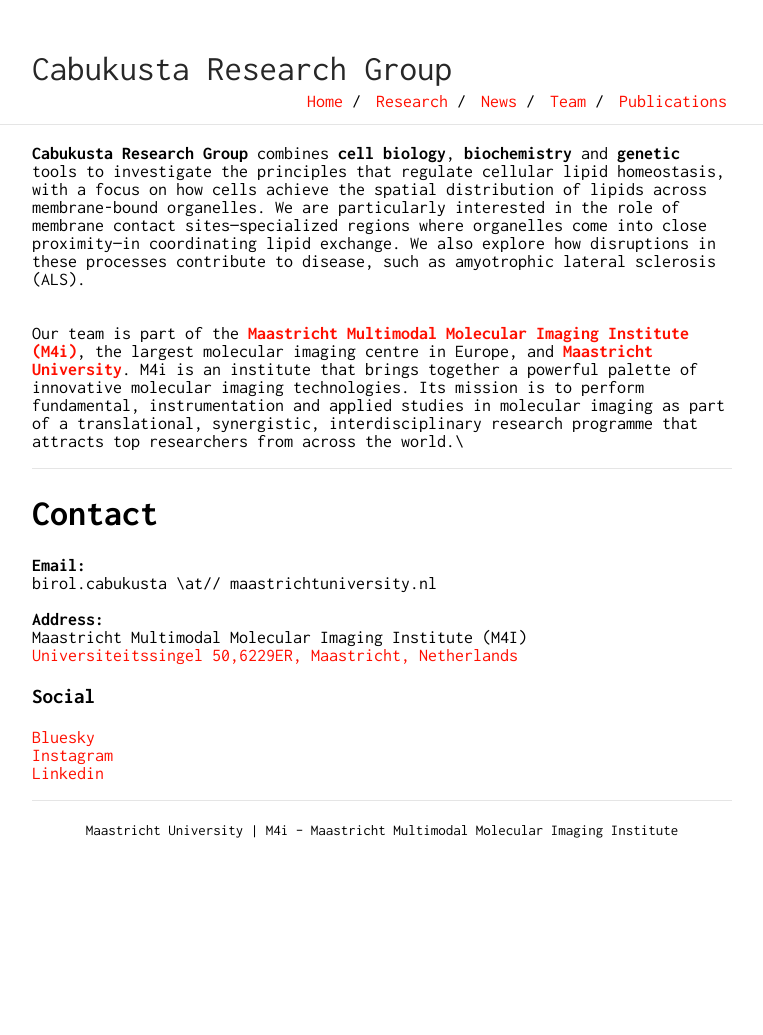
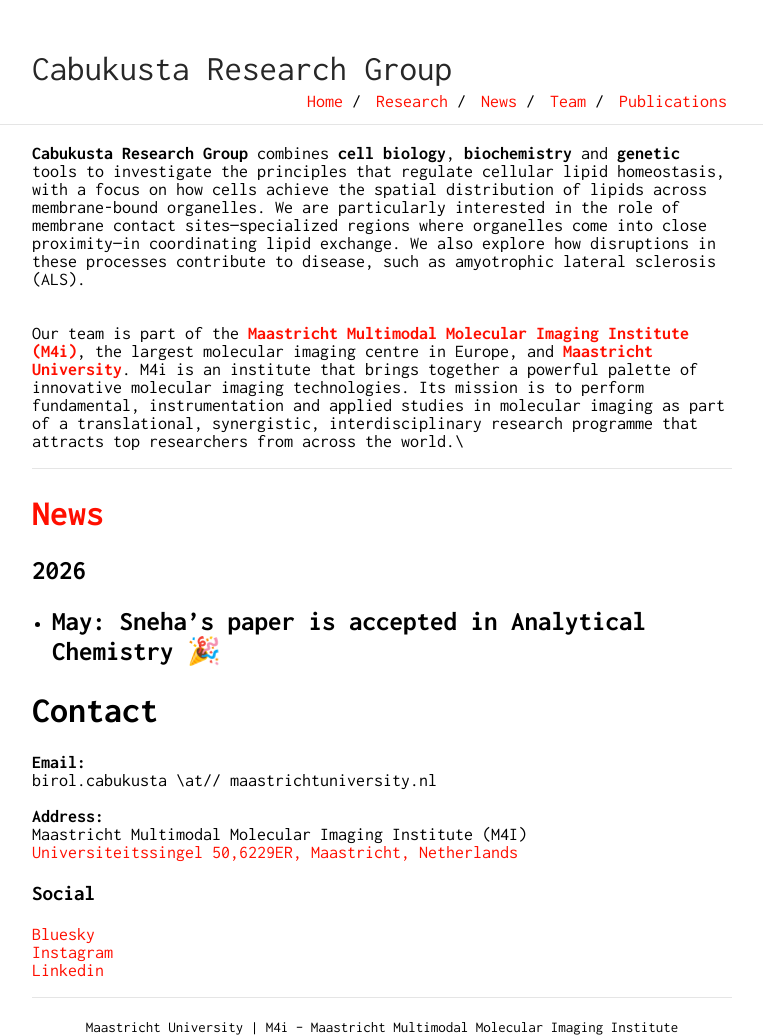
Before and after one commit to birolcabukusta/birolcabukusta.github.io, a Jekyll site: the page built from index.md, in a window 1280 px wide. Shown: the whole page, without its empty margins (258-1021 px from the left). Built offline with Jekyll 4.4.1, drawn with Linux system fonts in a browser that asks for light colours; before the commit the page ends 900 px from its top, so only the background shows below that.

Commit message:
Fix News link and format news entry
Updated the link for the News section and formatted the May news entry.

```diff
--- a/index.md
+++ b/index.md
@@ -8,7 +8,11 @@ layout: default
 Our team is part of the [**Maastricht Multimodal Molecular Imaging Institute (M4i)**](https://www.maastrichtuniversity.nl/m4i), the largest molecular imaging centre in Europe, and [**Maastricht University**](https://www.maastrichtuniversity.nl). M4i is an institute that brings together a powerful palette of innovative molecular imaging technologies. Its mission is to perform fundamental, instrumentation and applied studies in molecular imaging as part of a translational, synergistic, interdisciplinary research programme that attracts top researchers from across the world.\
 
 ---
+# [News](news.md)
 
+## 2026
+* **May:** Sneha's paper is accepted in Analytical Chemistry 🎉
+---
 
 # Contact
 
```
